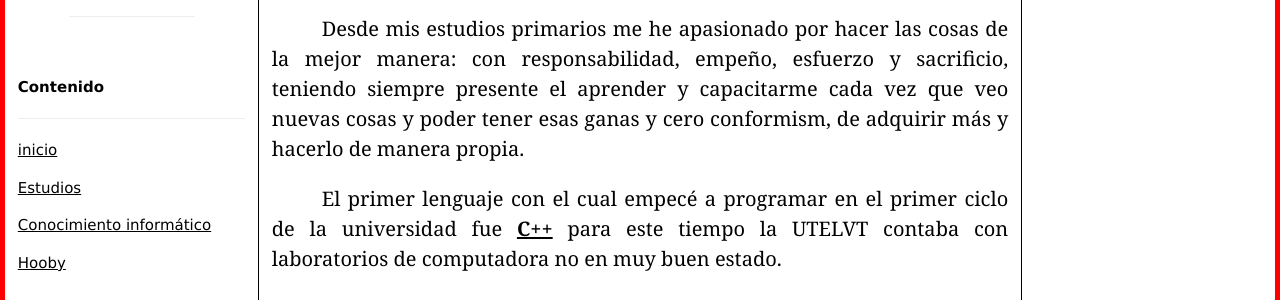
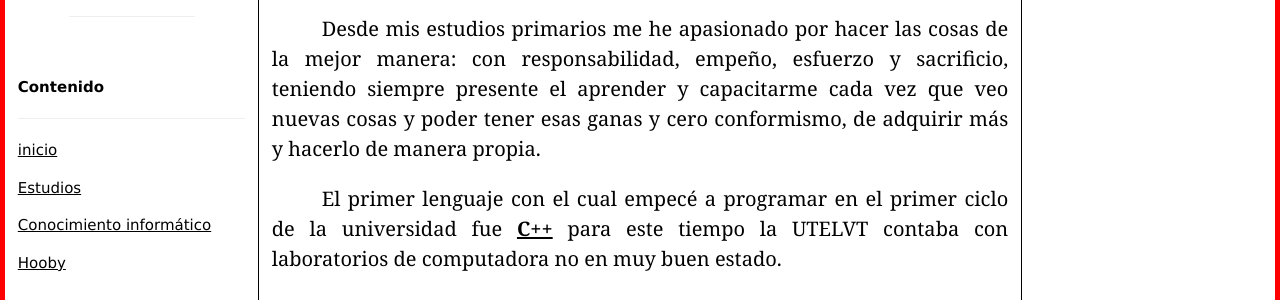
Before and after one commit to jimmydcz01/CarreraJimy, a PHP site: page / in a window 1280 px wide. Shown: the part 325-625 px from the top of the page. Run offline with PHP 8.4, Linux system fonts and the light colour scheme.

Commit message:
ACTUALIZACIÓN DE INFORMACIÓN

```diff
--- a/index.php
+++ b/index.php
@@ -25,7 +25,7 @@ include("marco-right.php");
   <div style="width: 100%; height:100%;" >
            <div  style="text-align:justify; font-size: 20px;">
                    <p class="eys-parrafo">Hola, yo soy <b>Jimmy Carrera</b>, estudiante universitario esmeraldeño que estudia desde hace 3 años en la Universidad Tecnica Luis Vargas Torres, en la carrera de Tecnología de la Información.</p>
-                   <p class="eys-parrafo">Desde mis estudios primarios me he apasionado por hacer las cosas de la mejor manera: con responsabilidad, empeño, esfuerzo y sacrificio, teniendo siempre presente el aprender y capacitarme cada vez que veo nuevas cosas y poder tener esas ganas y cero conformism, de adquirir más y hacerlo de manera propia. </p>
+                   <p class="eys-parrafo">Desde mis estudios primarios me he apasionado por hacer las cosas de la mejor manera: con responsabilidad, empeño, esfuerzo y sacrificio, teniendo siempre presente el aprender y capacitarme cada vez que veo nuevas cosas y poder tener esas ganas y cero conformismo, de adquirir más y hacerlo de manera propia. </p>
 <p class="eys-parrafo"> El primer lenguaje con el cual empecé a programar en el primer ciclo de la universidad fue <b><a href="https://es.wikipedia.org/wiki/C%2B%2B"> C++</a></b>  para este tiempo la UTELVT contaba con laboratorios de computadora no en muy buen estado.</p>
 
    <div id="blog-seccion2"  style="height: 50px;"></div>
```
